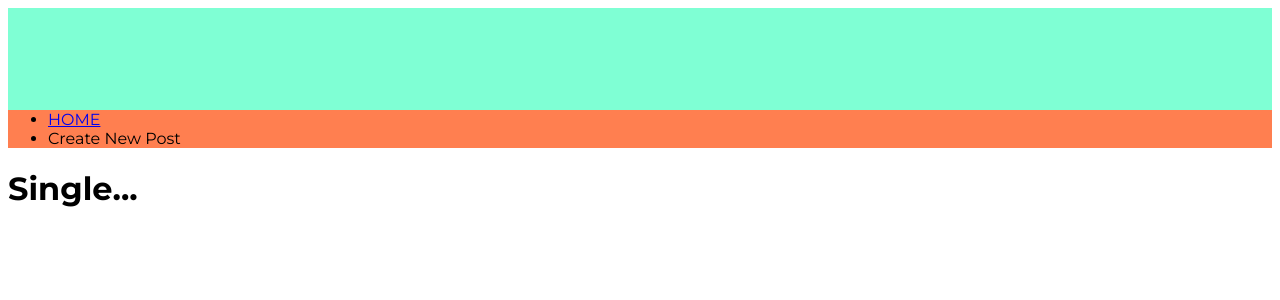
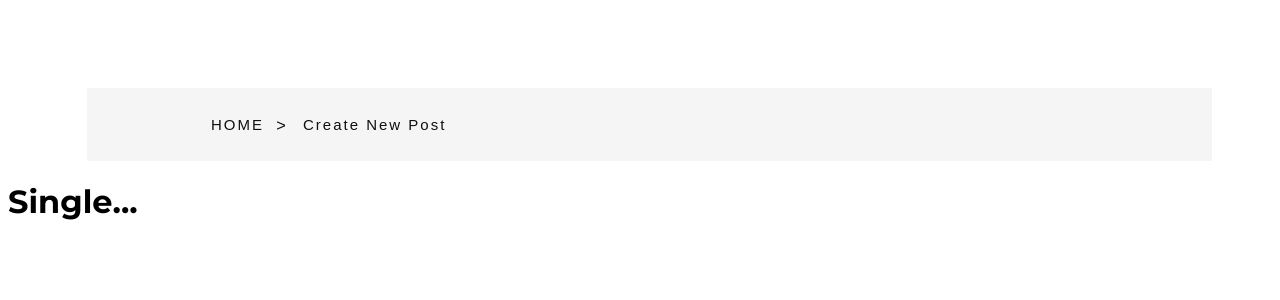
Before and after one commit to karenkeyc/fe-exam-output, a React (Create React App) app in the folder output/: page /single-post-view in a window 1280 px wide. Shown: the top 300 px of the page. Built offline with nearby package versions, Linux system fonts and the light colour scheme; the HTML template or start-up script is replaced by a standard one; a web font is replaced by a local one.

Commit message:
breadcrumb design

```diff
--- a/output/src/assets/styles/breadcrumb.scss
+++ b/output/src/assets/styles/breadcrumb.scss
@@ -1,11 +1,34 @@
 @import "../styles/global.scss";
 nav {
-  background: aquamarine;
+  font-family: $yg-medium;
 }
 .breadcrumb {
-  background: coral;
+  background: $light-gray;
   position: relative;
-  /* width: 100%; */
-  /* height: 80vh; */
-  margin: 102px 0 0;
+  margin: 80px 60px 0 79px;
+  padding: 28px 124px;
+  list-style: none;
+  overflow: hidden;
+  z-index: 7;
 }
+.breadcrumb__item {
+  color: $dark;
+  float: left;
+  letter-spacing: 2px;
+  font-size: 0.9375em;
+  padding-right: 39px;
+}
+.breadcrumb__item-link {
+  position: relative;
+  float: left;
+  text-decoration: none;
+  color: $dark;
+}
+.breadcrumb__item-link:after {
+  content: " > ";
+  position: absolute;
+  font-size: 1.09375em;
+  top: 0;
+  left: 123%;
+  z-index: 2;
+}
--- a/output/src/assets/styles/global.scss
+++ b/output/src/assets/styles/global.scss
@@ -16,6 +16,7 @@ $sans-serif: "Montserrat", sans-serif;
 $dark: #101010;
 $light: #ffff;
 $gray: #292929;
+$light-gray: #F5F5F5;
 
 body {
   font-family: $sans-serif;
--- a/output/src/pages/NewPost.js
+++ b/output/src/pages/NewPost.js
@@ -21,7 +21,7 @@ const NewPost = () => {
         <div className="new-post__container">
           <input className="new-post__input new-post__title" type="text" maxLength={100} size={100} placeholder="Title" />
           <div className="new-post__input new-post__upload">
-            <label htmlfor="upload-button">
+            <label htmlFor="upload-button">
               {/* {image.preview ? (
             <img src={image.preview} alt="dummy" width="300" height="300" />
           ) : (
```
